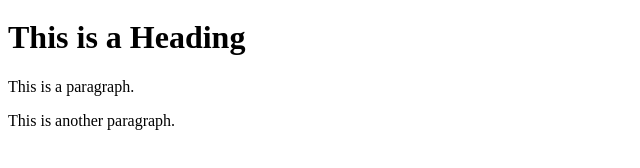
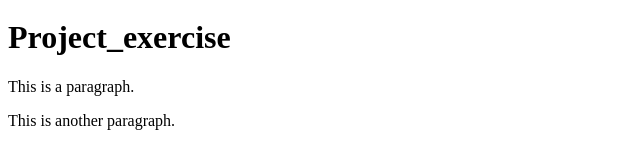
Before and after one commit to djordjebegus/Open_project, a plain HTML site: page index.html in a window 1280 px wide. Shown: the part 28-196 px from the top of the page, without its empty margins (0-640 px from the left). Drawn offline with Linux system fonts and the light colour scheme.

Commit message:
Update index.html

```diff
--- a/index.html
+++ b/index.html
@@ -12,7 +12,7 @@
 <img src="img_la.jpg" alt="LA" style="width:100%">
 
 <div class="">
- <h1>This is a Heading</h1>
+ <h1>Project_exercise</h1>
  <p>This is a paragraph.</p>
  <p>This is another paragraph.</p>
 </div>
```
